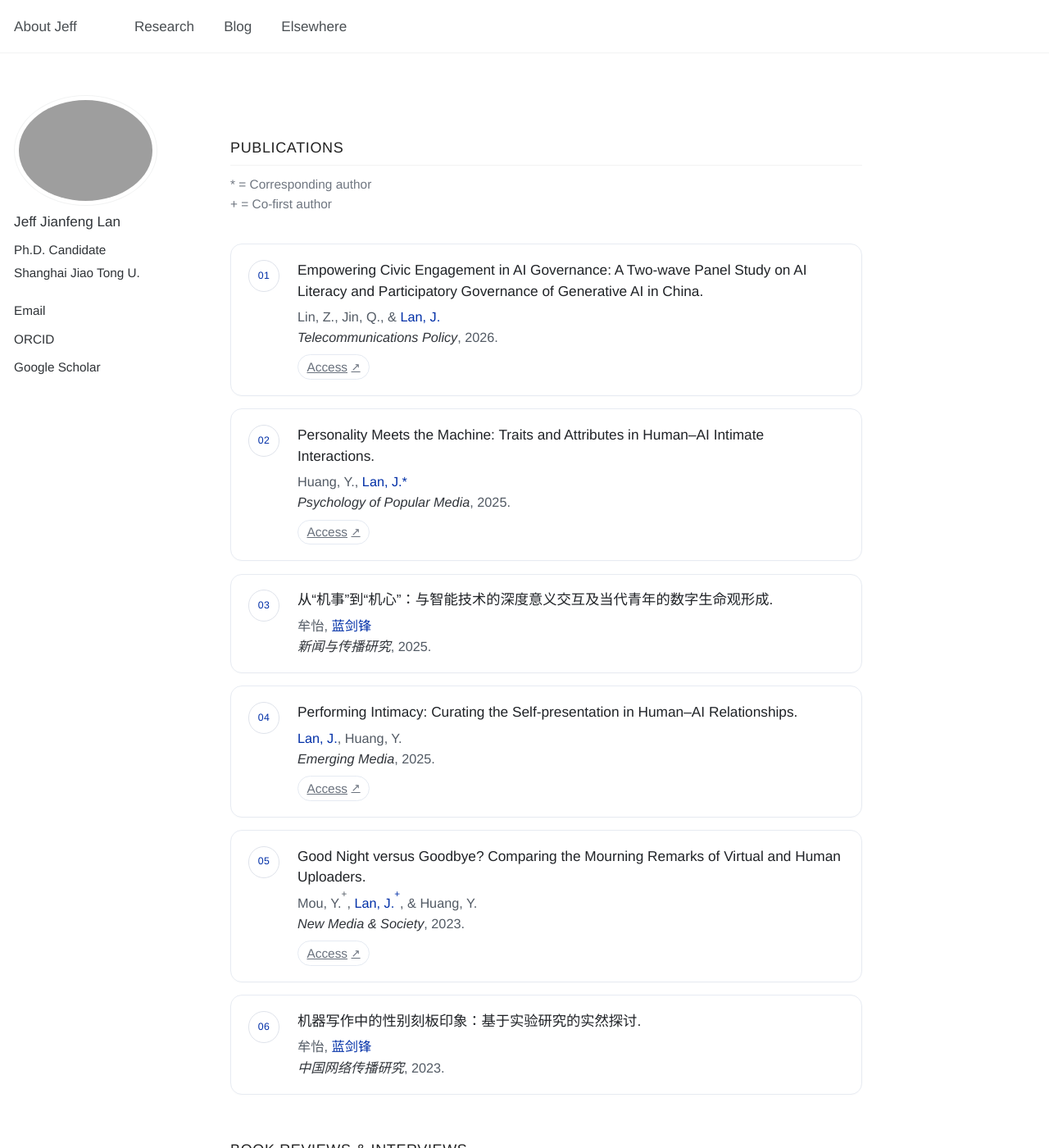
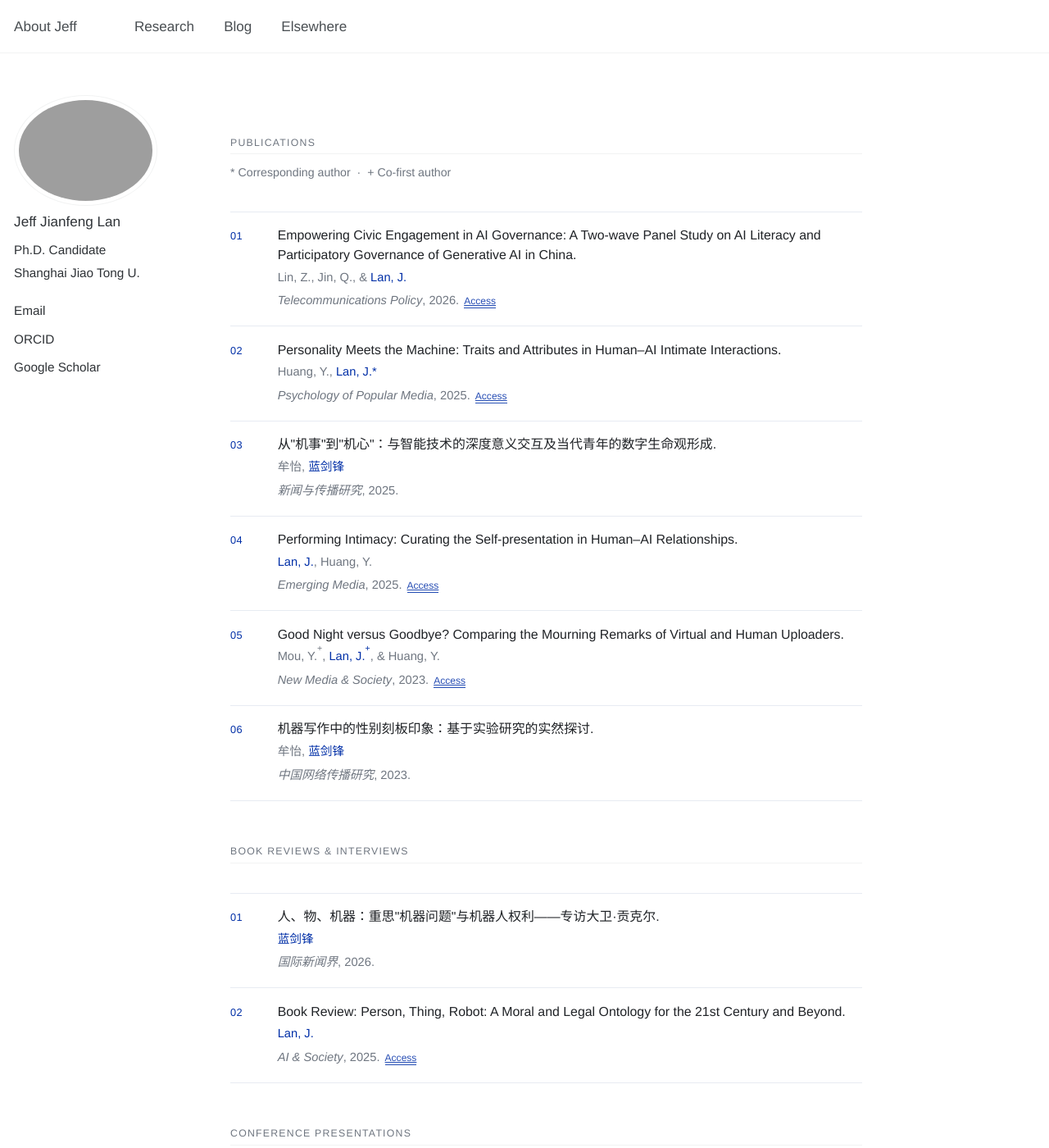
Before and after one commit to jianfenglan/jianfenglan.github.io, a Jekyll site: the page built from research.md, in a window 1280 px wide and 1400 px high. Shown: the whole window at 82% size. Built offline with Jekyll 4.4.1, drawn with Linux system fonts in a browser that asks for light colours; some of the changed lines change nothing that is shown; some of the changed text lies outside the part shown.

Commit message:
Update research.md

```diff
--- a/research.md
+++ b/research.md
@@ -17,21 +17,21 @@ body {
 }
 
 :root {
-    --blue: #002FA7;
+    --klein: #002FA7;
     --text: #2f3337;
     --muted: #6f7680;
     --line: #e7ebf2;
 }
 
 h2 {
-    margin-top: 3.2rem;
-    margin-bottom: 1.1rem;
-    padding-bottom: 0.65rem;
-    border-bottom: 1px solid var(--line);
-    color: #222;
-    font-size: 1rem;
-    font-weight: 560;
-    letter-spacing: 0.035em;
+    margin-top: 3rem;
+    margin-bottom: 1.2rem;
+    padding-bottom: 0.5rem;
+    border-bottom: 0.5px solid var(--line);
+    color: var(--muted);
+    font-size: 0.72em;
+    font-weight: 500;
+    letter-spacing: 0.1em;
     text-transform: uppercase;
 }
 
@@ -42,120 +42,92 @@ sup {
 }
 
 .my-name {
-    color: var(--blue);
-    font-weight: 560;
+    color: var(--klein);
 }
 
-/* Publications */
-.publication-legend,
-.publication-link {
+/* Legend */
+.publication-legend {
+    font-size: 0.83em;
     color: var(--muted);
-    font-size: 0.9em;
+    margin: -0.6rem 0 1.4rem;
+    line-height: 1.6;
 }
 
-.publication-legend {
-    margin-top: -0.45rem;
-    margin-bottom: 1.2rem;
-    line-height: 1.55;
-}
-
+/* Publication list */
 .publication-list {
-    display: grid;
-    gap: 0.85rem;
-    counter-reset: pub-counter;
+    display: flex;
+    flex-direction: column;
 }
 
 .publication-card {
     display: grid;
-    grid-template-columns: 2.35rem minmax(0, 1fr);
+    grid-template-columns: 2.2rem minmax(0, 1fr);
     column-gap: 1rem;
-    align-items: flex-start;
-    position: relative;
-    padding: 1.05rem 1.15rem;
-    border: 1px solid var(--line);
-    border-radius: 14px;
-    background: #fff;
-    box-shadow: 0 1px 2px rgba(15, 23, 42, 0.02);
-    transition: border-color 0.18s ease, box-shadow 0.18s ease, transform 0.18s ease;
+    align-items: baseline;
+    padding: 0.9rem 0;
+    border-bottom: 0.5px solid var(--line);
 }
 
-.publication-card:hover {
-    border-color: #d8dee8;
-    box-shadow: 0 10px 22px rgba(15, 23, 42, 0.06);
-    transform: translateY(-1px);
+.publication-list .publication-card:first-child {
+    border-top: 0.5px solid var(--line);
 }
 
-.publication-card::before {
-    counter-increment: pub-counter;
-    content: counter(pub-counter, decimal-leading-zero);
-    display: inline-flex;
-    align-items: center;
-    justify-content: center;
-    width: 2.15rem;
-    height: 2.15rem;
-    border: 1px solid #dfe3eb;
-    border-radius: 999px;
-    background: #fff;
-    color: var(--blue);
-    font-size: 0.72em;
-    font-weight: 560;
-    letter-spacing: 0.04em;
+.pub-num {
+    font-size: 0.75em;
+    font-weight: 500;
+    color: var(--klein);
+    letter-spacing: 0.02em;
+    padding-top: 0.15em;
+    line-height: 1.7;
 }
 
 .publication-content {
     min-width: 0;
 }
 
-.publication-title,
-.publication-authors,
-.publication-venue {
+.publication-title {
     display: block;
+    font-size: 0.93em;
+    font-weight: 500;
+    color: #202327;
+    line-height: 1.5;
+    margin-bottom: 0.22rem;
 }
 
-.publication-title {
-    margin-bottom: 0.32rem;
-    color: #202327;
-    font-size: 1.01em;
-    font-weight: 560;
-    line-height: 1.48;
+.publication-authors {
+    display: block;
+    font-size: 0.86em;
+    color: var(--muted);
+    line-height: 1.55;
+    margin-bottom: 0.1rem;
 }
 
-.publication-authors,
 .publication-venue {
-    color: #525a64;
-    font-size: 0.95em;
+    display: inline;
+    font-size: 0.86em;
+    color: var(--muted);
     line-height: 1.55;
 }
 
 .publication-venue em {
-    color: #30343a;
     font-style: italic;
+    color: var(--muted);
 }
 
 .publication-link {
-    display: inline-flex;
-    align-items: center;
-    gap: 0.25rem;
-    margin-top: 0.45rem;
-    padding: 0.16rem 0.58rem;
-    border: 1px solid #e5eaf2;
-    border-radius: 999px;
-    background: #fff;
-    color: #69717d;
-    line-height: 1.5;
+    display: inline;
+    font-size: 0.82em;
+    color: var(--klein);
     text-decoration: none;
-    transition: color 0.18s ease, border-color 0.18s ease, background 0.18s ease;
-}
-
-.publication-link::after {
-    content: "↗";
-    font-size: 0.86em;
+    margin-left: 0.5em;
+    opacity: 0.85;
+    border-bottom: 0.5px solid currentColor;
+    padding-bottom: 0.05em;
+    transition: opacity 0.15s ease;
 }
 
 .publication-link:hover {
-    border-color: #d8dee8;
-    background: #fff;
-    color: var(--blue);
+    opacity: 1;
     text-decoration: none;
 }
 
@@ -163,38 +135,33 @@ sup {
 .conference-grid {
     display: flex;
     flex-wrap: wrap;
-    gap: 0.75rem;
+    gap: 0.5rem;
+    margin-top: 1.2rem;
 }
 
 .conference-card {
     display: flex;
     align-items: center;
-    gap: 0.75rem;
-    padding: 0.55rem 0.95rem;
-    border: 1px solid var(--line);
-    border-radius: 12px;
+    gap: 0.55rem;
+    padding: 0.38rem 0.85rem;
+    border: 0.5px solid var(--line);
+    border-radius: 999px;
     background: #fff;
-    box-shadow: 0 1px 2px rgba(15, 23, 42, 0.02);
-    font-size: 0.93em;
-    color: #3d444d;
-    transition: border-color 0.18s ease, box-shadow 0.18s ease, transform 0.18s ease;
+    font-size: 0.84em;
+    color: var(--muted);
+    transition: border-color 0.15s ease, color 0.15s ease;
 }
 
 .conference-card:hover {
-    border-color: #d8dee8;
-    box-shadow: 0 8px 18px rgba(15, 23, 42, 0.055);
-    transform: translateY(-1px);
-}
-
-.conference-card span,
-.conference-card strong {
-    font-weight: 500 !important;
+    border-color: var(--klein);
+    color: var(--klein);
 }
 
 .conference-logo {
-    width: 28px;
-    height: 28px;
+    width: 16px;
+    height: 16px;
     object-fit: contain;
+    opacity: 0.75;
 }
 
 /* Mobile */
@@ -213,19 +180,8 @@ sup {
 
     .publication-card {
         grid-template-columns: 1fr;
-        gap: 0.62rem;
-        padding: 1rem;
-        border-radius: 12px;
-    }
-
-    .publication-card::before {
-        width: auto;
-        height: auto;
-        justify-content: flex-start;
-        border: 0;
-        background: transparent;
-        color: var(--blue);
-        font-size: 0.78em;
+        gap: 0.4rem;
+        padding: 0.85rem 0;
     }
 }
 </style>
@@ -233,56 +189,57 @@ sup {
 <h2>Publications</h2>
 
 <div class="publication-legend">
-    * = Corresponding author<br>
-    + = Co-first author
+    * Corresponding author &nbsp;·&nbsp; + Co-first author
 </div>
 
 <div class="publication-list">
     <div class="publication-card">
+        <span class="pub-num">01</span>
         <div class="publication-content">
             <span class="publication-title">Empowering Civic Engagement in AI Governance: A Two-wave Panel Study on AI Literacy and Participatory Governance of Generative AI in China.</span>
             <span class="publication-authors">Lin, Z., Jin, Q., & <span class="my-name">Lan, J.</span></span>
-            <span class="publication-venue"><em>Telecommunications Policy</em>, 2026.</span>
-            <a href="https://doi.org/10.1016/j.telpol.2026.103190" class="publication-link" target="_blank" rel="noopener">Access</a>
+            <span class="publication-venue"><em>Telecommunications Policy</em>, 2026.<a href="https://doi.org/10.1016/j.telpol.2026.103190" class="publication-link" target="_blank" rel="noopener">Access</a></span>
         </div>
     </div>
 
     <div class="publication-card">
+        <span class="pub-num">02</span>
         <div class="publication-content">
             <span class="publication-title">Personality Meets the Machine: Traits and Attributes in Human–AI Intimate Interactions.</span>
             <span class="publication-authors">Huang, Y., <span class="my-name">Lan, J.*</span></span>
-            <span class="publication-venue"><em>Psychology of Popular Media</em>, 2025.</span>
-            <a href="https://doi.org/10.1037/ppm0000636" class="publication-link" target="_blank" rel="noopener">Access</a>
+            <span class="publication-venue"><em>Psychology of Popular Media</em>, 2025.<a href="https://doi.org/10.1037/ppm0000636" class="publication-link" target="_blank" rel="noopener">Access</a></span>
         </div>
     </div>
 
     <div class="publication-card">
+        <span class="pub-num">03</span>
         <div class="publication-content">
-            <span class="publication-title">从“机事”到“机心”：与智能技术的深度意义交互及当代青年的数字生命观形成.</span>
+            <span class="publication-title">从"机事"到"机心"：与智能技术的深度意义交互及当代青年的数字生命观形成.</span>
             <span class="publication-authors">牟怡, <span class="my-name">蓝剑锋</span></span>
             <span class="publication-venue"><em>新闻与传播研究</em>, 2025.</span>
         </div>
     </div>
 
     <div class="publication-card">
+        <span class="pub-num">04</span>
         <div class="publication-content">
             <span class="publication-title">Performing Intimacy: Curating the Self-presentation in Human–AI Relationships.</span>
             <span class="publication-authors"><span class="my-name">Lan, J.</span>, Huang, Y.</span>
-            <span class="publication-venue"><em>Emerging Media</em>, 2025.</span>
-            <a href="https://doi.org/10.1177/27523543251334157" class="publication-link" target="_blank" rel="noopener">Access</a>
+            <span class="publication-venue"><em>Emerging Media</em>, 2025.<a href="https://doi.org/10.1177/27523543251334157" class="publication-link" target="_blank" rel="noopener">Access</a></span>
         </div>
     </div>
 
     <div class="publication-card">
+        <span class="pub-num">05</span>
         <div class="publication-content">
             <span class="publication-title">Good Night versus Goodbye? Comparing the Mourning Remarks of Virtual and Human Uploaders.</span>
             <span class="publication-authors">Mou, Y.<sup>+</sup>, <span class="my-name">Lan, J.<sup>+</sup></span>, & Huang, Y.</span>
-            <span class="publication-venue"><em>New Media & Society</em>, 2023.</span>
-            <a href="https://doi.org/10.1177/14614448231212822" class="publication-link" target="_blank" rel="noopener">Access</a>
+            <span class="publication-venue"><em>New Media & Society</em>, 2023.<a href="https://doi.org/10.1177/14614448231212822" class="publication-link" target="_blank" rel="noopener">Access</a></span>
         </div>
     </div>
 
     <div class="publication-card">
+        <span class="pub-num">06</span>
         <div class="publication-content">
             <span class="publication-title">机器写作中的性别刻板印象：基于实验研究的实然探讨.</span>
             <span class="publication-authors">牟怡, <span class="my-name">蓝剑锋</span></span>
@@ -295,19 +252,20 @@ sup {
 
 <div class="publication-list">
     <div class="publication-card">
+        <span class="pub-num">01</span>
         <div class="publication-content">
-            <span class="publication-title">人、物、机器：重思“机器问题”与机器人权利——专访大卫·贡克尔.</span>
+            <span class="publication-title">人、物、机器：重思"机器问题"与机器人权利——专访大卫·贡克尔.</span>
             <span class="publication-authors"><span class="my-name">蓝剑锋</span></span>
             <span class="publication-venue"><em>国际新闻界</em>, 2026.</span>
         </div>
     </div>
 
     <div class="publication-card">
+        <span class="pub-num">02</span>
         <div class="publication-content">
             <span class="publication-title">Book Review: Person, Thing, Robot: A Moral and Legal Ontology for the 21st Century and Beyond.</span>
             <span class="publication-authors"><span class="my-name">Lan, J.</span></span>
-            <span class="publication-venue"><em>AI & Society</em>, 2025.</span>
-            <a href="https://doi.org/10.1007/s00146-025-02693-0" class="publication-link" target="_blank" rel="noopener">Access</a>
+            <span class="publication-venue"><em>AI & Society</em>, 2025.<a href="https://doi.org/10.1007/s00146-025-02693-0" class="publication-link" target="_blank" rel="noopener">Access</a></span>
         </div>
     </div>
 </div>
```
